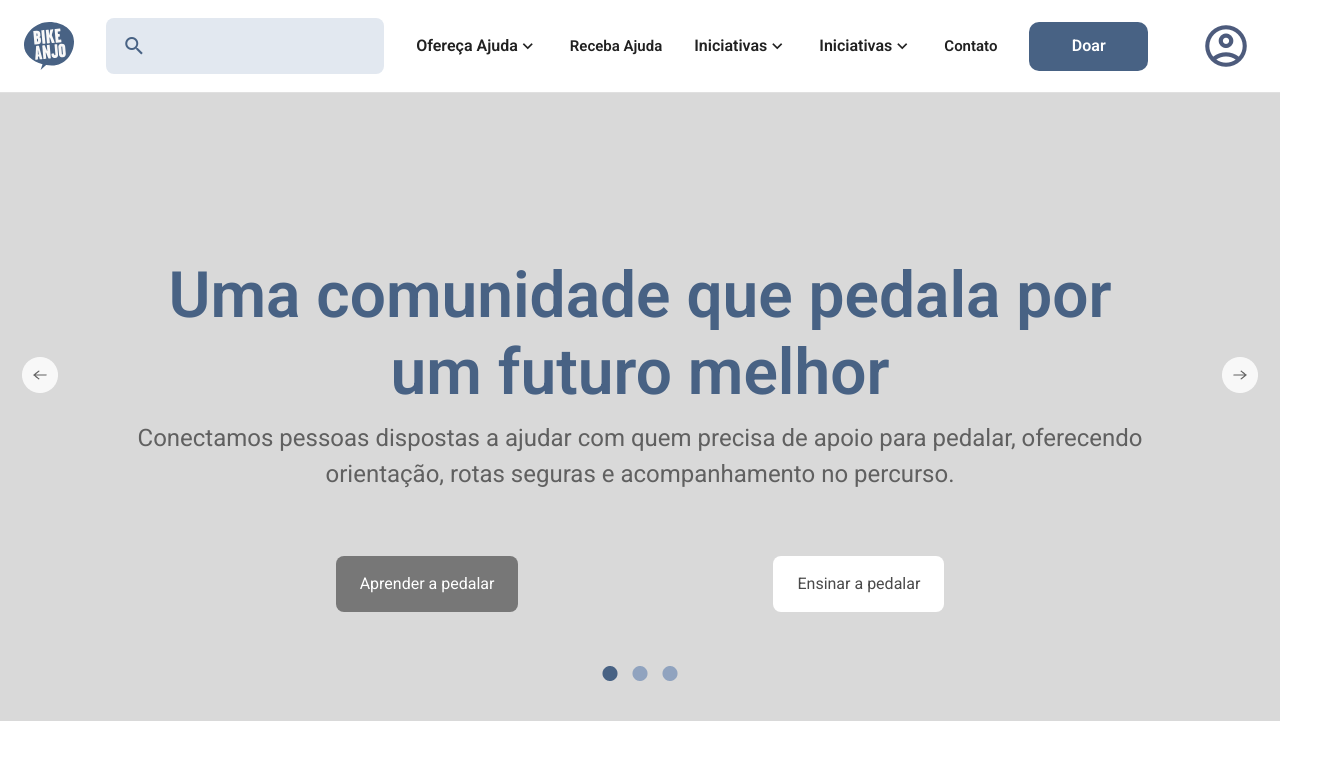
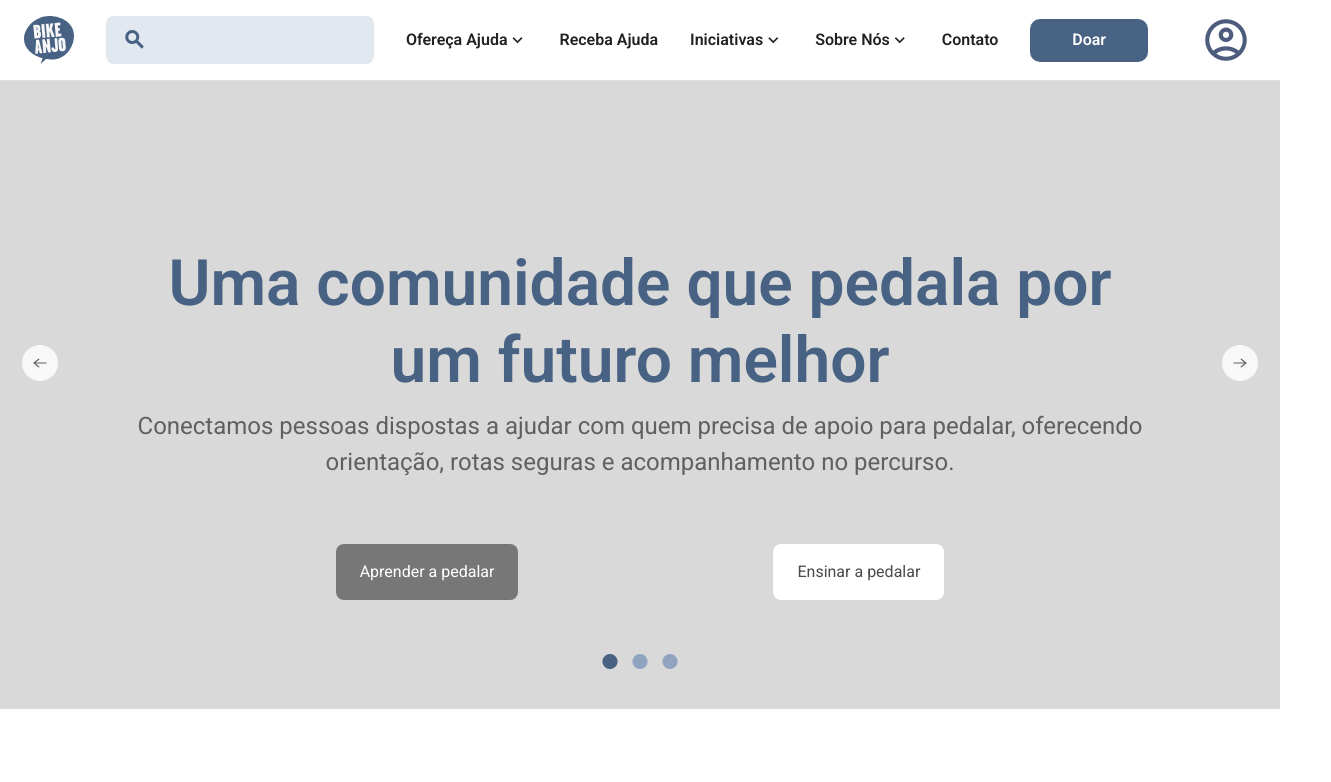
Before and after one commit to sarassaura/institucional, a React (Vite) app: page / in a window 1280 px wide. Shown: the top 782 px of the page, 1331 px wide, since content can reach past the window. Built offline with nearby package versions, Linux system fonts and the light colour scheme; a web font is replaced by a local one.

Commit message:
fix layout issues

```diff
--- a/src/pages/Home/sections/HowYouCanContribute/index.tsx
+++ b/src/pages/Home/sections/HowYouCanContribute/index.tsx
@@ -44,6 +44,7 @@ function HowYouCanContribute(): ReactNode {
               backgroundColor: "#486284",
               width: "225.5px",
               height: "60px",
+              boxShadow: "none",
             }}
           >
             <Typography fontWeight={600} fontSize={21} lineHeight={1}>
@@ -69,6 +70,7 @@ function HowYouCanContribute(): ReactNode {
               backgroundColor: "#486284",
               width: "225.5px",
               height: "60px",
+              boxShadow: "none",
             }}
           >
             <Typography fontWeight={600} fontSize={21} lineHeight={1}>
@@ -94,6 +96,7 @@ function HowYouCanContribute(): ReactNode {
               backgroundColor: "#486284",
               width: "225.5px",
               height: "60px",
+              boxShadow: "none",
             }}
           >
             <Typography fontWeight={600} fontSize={21} lineHeight={1}>
@@ -119,6 +122,7 @@ function HowYouCanContribute(): ReactNode {
               backgroundColor: "#486284",
               width: "225.5px",
               height: "60px",
+              boxShadow: "none",
             }}
           >
             <Typography fontWeight={600} fontSize={21} lineHeight={1}>
--- a/src/pages/Layout/Components/Footer/footer.tsx
+++ b/src/pages/Layout/Components/Footer/footer.tsx
@@ -14,8 +14,11 @@ import "material-icons/iconfont/material-icons.css";
 
 const Footer: React.FC = () => {
   return (
-    <Box component="footer" sx={{ px: 12, pt: 5, pb: 8, bgcolor: "#F8F8F8" }}>
-      <Box display="flex">
+    <Box
+      component="footer"
+      sx={{ px: 12, pt: 5, pb: 8, bgcolor: "#F8F8F8", color: "#656565" }}
+    >
+      <Box display="flex" sx={{ justifyContent: "space-between" }}>
         <Box
           display={"flex"}
           flexDirection={"column"}
@@ -42,7 +45,7 @@ const Footer: React.FC = () => {
             <SocialIcon icon={faYoutube} url="" />
           </Box>
         </Box>
-        <Box display={"flex"} paddingLeft={24} gap={"24px"}>
+        <Box display={"flex"} gap={"24px"}>
           <Box
             display={"flex"}
             flexDirection={"column"}
@@ -212,12 +215,12 @@ const Footer: React.FC = () => {
       </Box>
       <Divider
         sx={{
-          py: 4,
-          width: 1220,
+          my: 4,
+          borderWidth: "1px",
           borderColor: "#656565",
         }}
       />
-      <Typography py={4} fontWeight={600} fontSize={"23px"}>
+      <Typography fontWeight={600} fontSize={"24px"}>
         Bike Anjo 2025 | Feito no Brasil
       </Typography>
     </Box>
--- a/src/pages/Layout/Components/Header/header.tsx
+++ b/src/pages/Layout/Components/Header/header.tsx
@@ -19,6 +19,7 @@ const Header: React.FC = () => {
         sx={{
           justifyContent: "space-between",
           borderBottomWidth: "1px",
+          height: "80px",
           py: 2,
           px: 5,
           gap: "32px",
@@ -31,6 +32,7 @@ const Header: React.FC = () => {
             alignItems: "center",
             justifyContent: "center",
             width: 403,
+            height: "48px",
             backgroundColor: "#E2E8F0",
             borderRadius: "8px",
             py: 1.5,
@@ -40,7 +42,7 @@ const Header: React.FC = () => {
         >
           <span
             className="material-icons"
-            style={{ fontSize: 24, color: "#486284" }}
+            style={{ fontSize: 24, color: "#486284", fontWeight: "bold" }}
           >
             search
           </span>
@@ -76,7 +78,7 @@ const Header: React.FC = () => {
               keyboard_arrow_down
             </span>
           </Box>
-          <Typography fontWeight={600} fontSize={"15px"} whiteSpace={"nowrap"}>
+          <Typography fontWeight={600} fontSize="16px" whiteSpace={"nowrap"}>
             Receba Ajuda
           </Typography>
           <Box
@@ -118,7 +120,7 @@ const Header: React.FC = () => {
                 whiteSpace: "nowrap",
               }}
             >
-              Iniciativas
+              Sobre Nós
             </Typography>
             <span
               className="material-icons"
@@ -131,14 +133,14 @@ const Header: React.FC = () => {
               keyboard_arrow_down
             </span>
           </Box>
-          <Typography fontWeight={600} fontSize={"15px"}>
+          <Typography fontWeight={600} fontSize={"16px"}>
             Contato
           </Typography>
         </Box>
         <Button
           sx={{
             width: 130,
-            height: 49,
+            height: 43,
             backgroundColor: "#486284",
             borderRadius: "10px",
             padding: "19px 48px",
```
